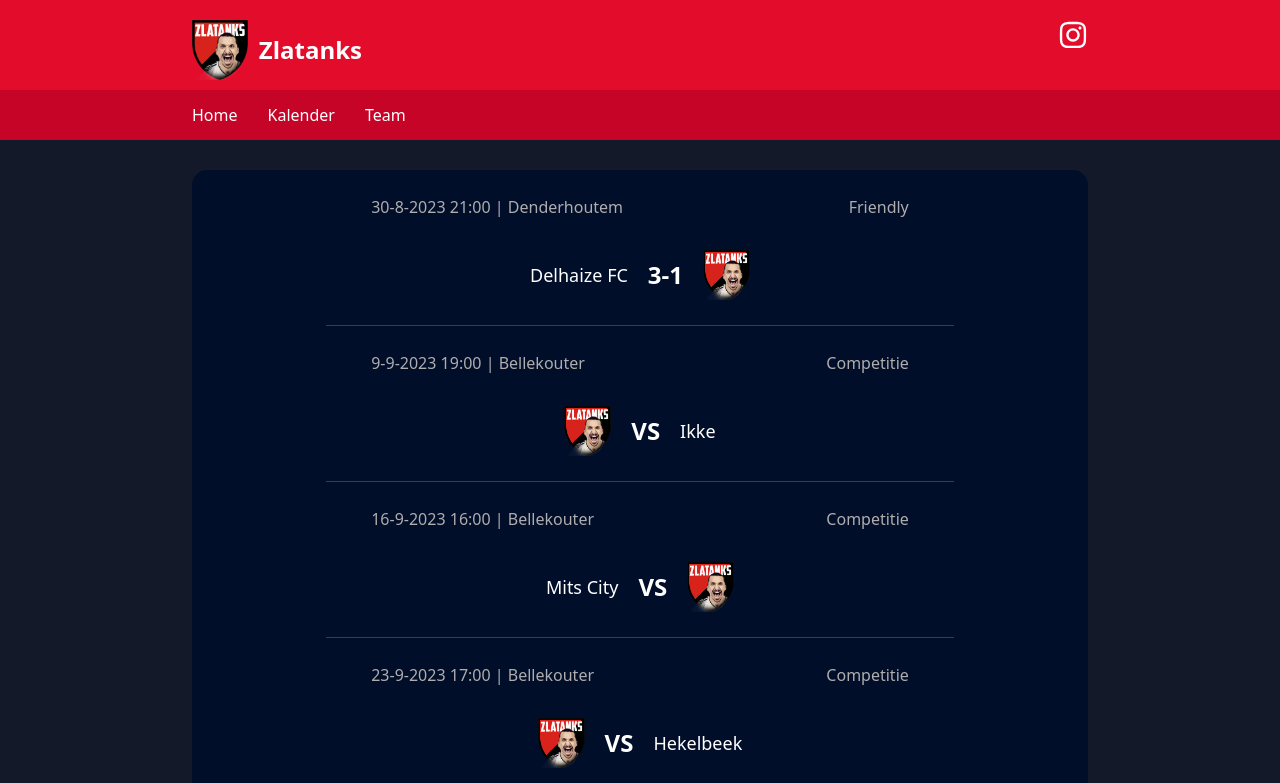
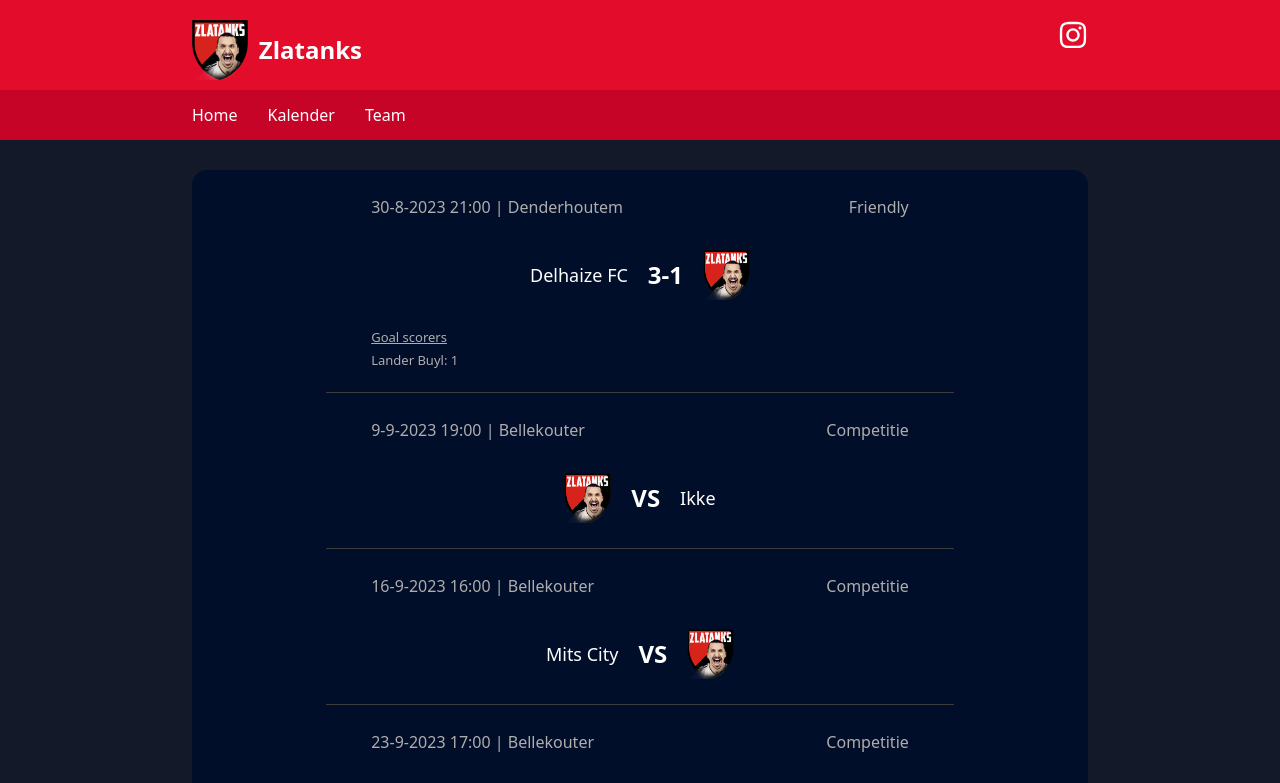
Before and after one commit to WoutDM/zlatanks, a React (Create React App) app: page /Kalender in a window 1280 px wide. Shown: the top 783 px of the page. Built offline with nearby package versions, Linux system fonts and the light colour scheme.

Commit message:
feat: goal scorers on calendar page

```diff
--- a/src/data/matches.js
+++ b/src/data/matches.js
@@ -6,11 +6,11 @@ let matches = {
       'date': '30-8-2023',
       'houre': '21:00',
       'result': '3-1',
-      'scorers': [
-        {'Lander Buyl': 1},
-      ],
       'friendly': true,
       'location': 'Denderhoutem',
+      'scorers': [
+        {'name': 'Lander Buyl', 'amount': 1},
+      ],
     },
     {
       'opponent': 'Ikke',
@@ -66,7 +66,7 @@ let matches = {
       'date': '28-10-2023',
       'houre': '20:00',
       'result':'3-3',
-      'scorers': {'Wout Wartel':1, 'Renaat De Cooman': 1, 'Lander De Bakker':1},
+      'scorers': null,
     },
     {
       'opponent': 'Sportief',
--- a/src/pages/matches/components/MatchComponent.css
+++ b/src/pages/matches/components/MatchComponent.css
@@ -43,3 +43,20 @@
 #match_result_oponent {
   font-size: large;
 }
+
+#scorer_container {
+  width: 100%;
+}
+
+#scorer_container_title {
+  color: rgb(175, 173, 173);
+  font-size: small;
+  text-decoration: underline;
+  margin-bottom: 0;
+}
+
+.scorer {
+  margin-top: 5px;
+  color: rgb(175, 173, 173);
+  font-size: small;
+}
--- a/src/pages/matches/components/MatchComponent.jsx
+++ b/src/pages/matches/components/MatchComponent.jsx
@@ -3,6 +3,11 @@ import zlatanks_transparant_logo from '../../../images/zlatanks_logo_transparant
 
 
 export default function MatchComponent({match}) {
+
+  const getGoalScorers = match.scorers ? match.scorers.map((scorer, index) => {
+    return <p key={index} className='scorer'>{scorer.name}: {scorer.amount}</p>
+  }) : null
+
 
   return (
     <div id='MatchComponent_body'>
@@ -48,11 +53,22 @@ export default function MatchComponent({match}) {
             :
             (<p id='match_result_score'>VS</p>)
           }
-          <img className='match_result_logo' src={zlatanks_transparant_logo} alt="Zlatanks_logo" />
+          <img className='match_result_logo' src={zlatanks_transparant_logo} alt="Zlatanks_logo" /><br/>
+
         </div>
+
         )
       }
-
+      {
+        match.scorers ? (
+          <div id='scorer_container'>
+            <p id='scorer_container_title'>Goal scorers</p>
+            {getGoalScorers}
+          </div>
+        ) : (
+          null
+        )
+      }
     </div>
   );
 }
```
